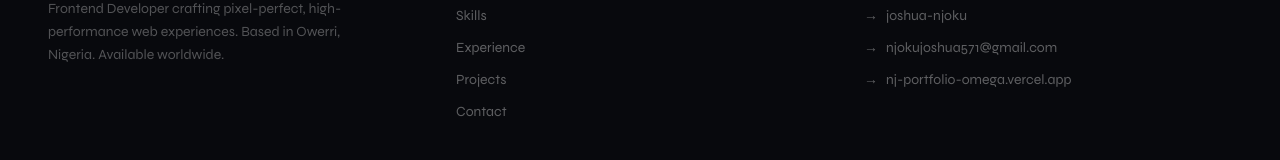
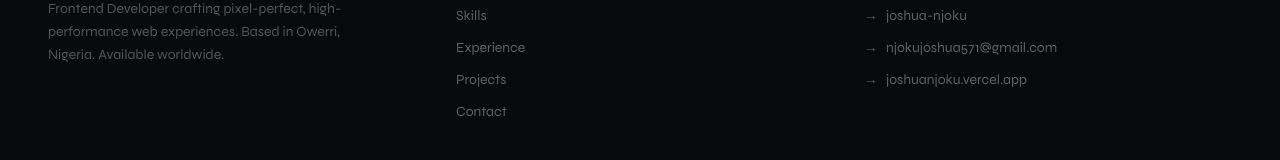
Before and after one commit to NJWILD/MY-PORTFOLIO, a Next.js app: page / in a window 1280 px wide. Shown: the part 9963-10123 px from the top of the page. Built offline with nearby package versions, Linux system fonts and the light colour scheme.

Commit message:
Changed footer

```diff
--- a/components/Footer.js
+++ b/components/Footer.js
@@ -57,7 +57,7 @@ export default function Footer() {
                 ['GitHub',    'https://github.com/NJWILD',                     'NJWILD'],
                 ['LinkedIn',  'https://linkedin.com/in/joshua-njoku-9524b9369', 'joshua-njoku'],
                 ['Email',     'mailto:njokujoshua571@gmail.com',                'njokujoshua571@gmail.com'],
-                ['Portfolio', 'https://nj-portfolio-omega.vercel.app',          'nj-portfolio-omega.vercel.app'],
+                ['Portfolio', 'https://joshuanjoku.vercel.app/',          'joshuanjoku.vercel.app'],
               ].map(([label, href, text]) => (
                 <a
                   key={label}
```
